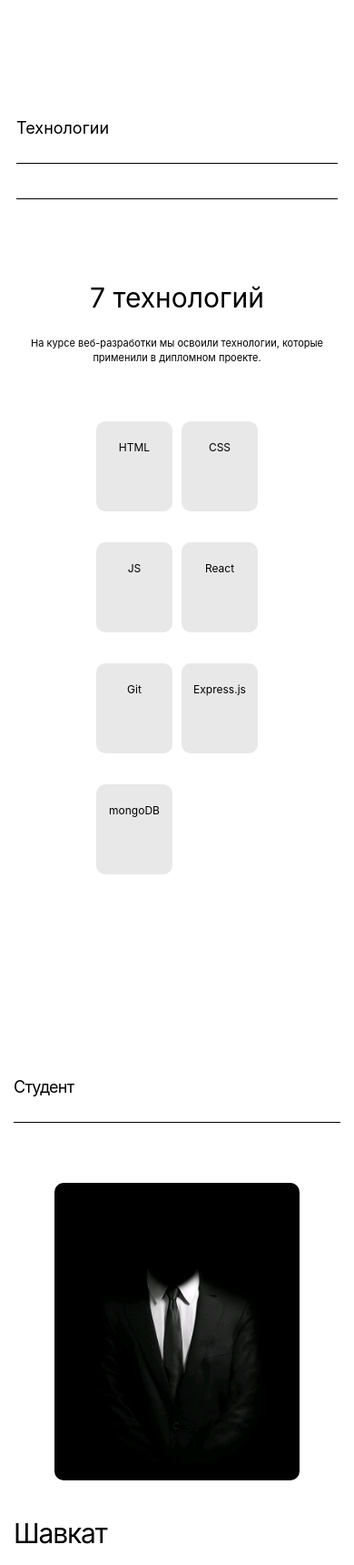
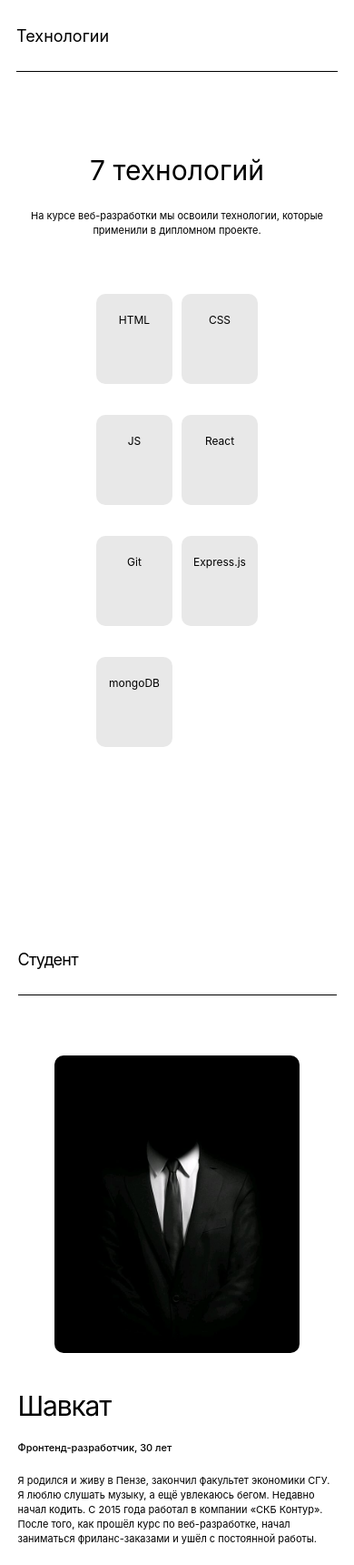
Before and after one commit to ShavkatMoskvin/movies-explorer-frontend, a React app: page / in a window 390 px wide. Shown: the part 1820-3540 px from the top of the page at 91% size. Built offline with nearby package versions, Linux system fonts and the light colour scheme; no server answers.

Commit message:
Исправление ошибок

```diff
--- a/src/components/AboutMe/AboutMe.css
+++ b/src/components/AboutMe/AboutMe.css
@@ -1,7 +1,13 @@
 .about-me {
     margin-top: 110px;
-    max-width: 1280px;
+    max-width: 1140px;
     padding: 110px 70px;
+    width: 100%;
+}
+
+.about-me__container {
+    max-width: 1140px;
+
 }
 
 .about-me__title {
@@ -20,6 +26,7 @@
 
 
 .about-me__bio-container {
+    max-width: 1140px;
     display: grid;
     grid-template-columns: 1fr 1fr;
     justify-items: end;
@@ -83,7 +90,7 @@
     .about-me {
         padding: 90px 50px;
         margin-top: 90px;
-        width: auto;;
+        width: auto;
     }
 
     .about-me__name {
@@ -118,6 +125,7 @@
     .about-me {
         padding: 70px 14px;
         margin-top: 70px;
+        width: 90%;
     }
 
     .about-me__title {
--- a/src/components/NavBar/NavBar.css
+++ b/src/components/NavBar/NavBar.css
@@ -56,7 +56,7 @@
     flex-direction: column;
     align-items: center;
     margin-top: 87px;
-    height: 90%;
+    height: 80%;
     justify-content: space-between;
 }
 
--- a/src/components/Profile/Profile.css
+++ b/src/components/Profile/Profile.css
@@ -1,6 +1,7 @@
 .profile {
     display: flex;
     flex-direction: column;
+    margin: 0 30px 0 30px;
 }
 
 .profile__title {
--- a/src/components/Techs/Techs.css
+++ b/src/components/Techs/Techs.css
@@ -111,10 +111,14 @@
     }
 
     .techs__title {
-      padding: 1px 0 28px;
-      border-bottom: 1px solid #000;
+      margin-top: 0;
+      margin-bottom: 0px;
       font-size: 18px;
       line-height: 21px;
+    }
+
+    .techs__stroke-landing {
+      margin-top: 28px;
     }
 
     .techs__stack {
```
Also changed, not shown: README.md.
